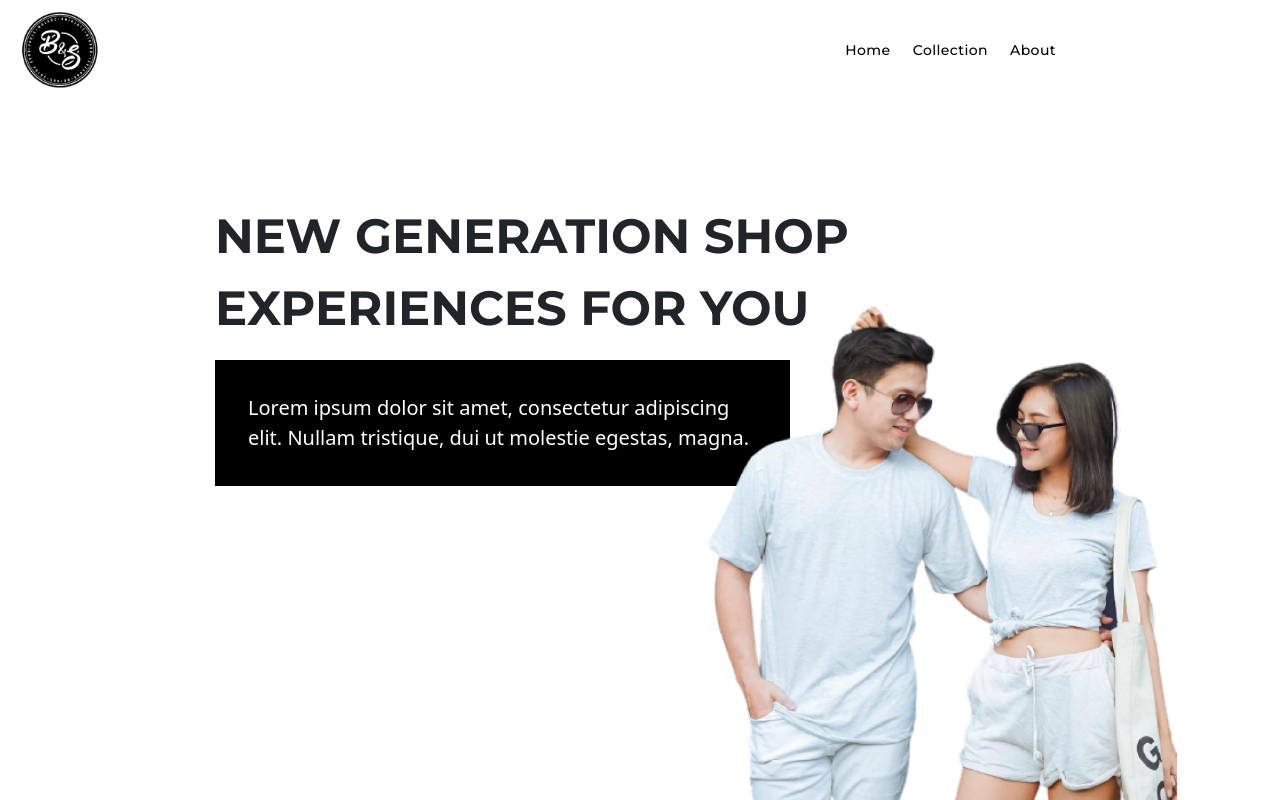
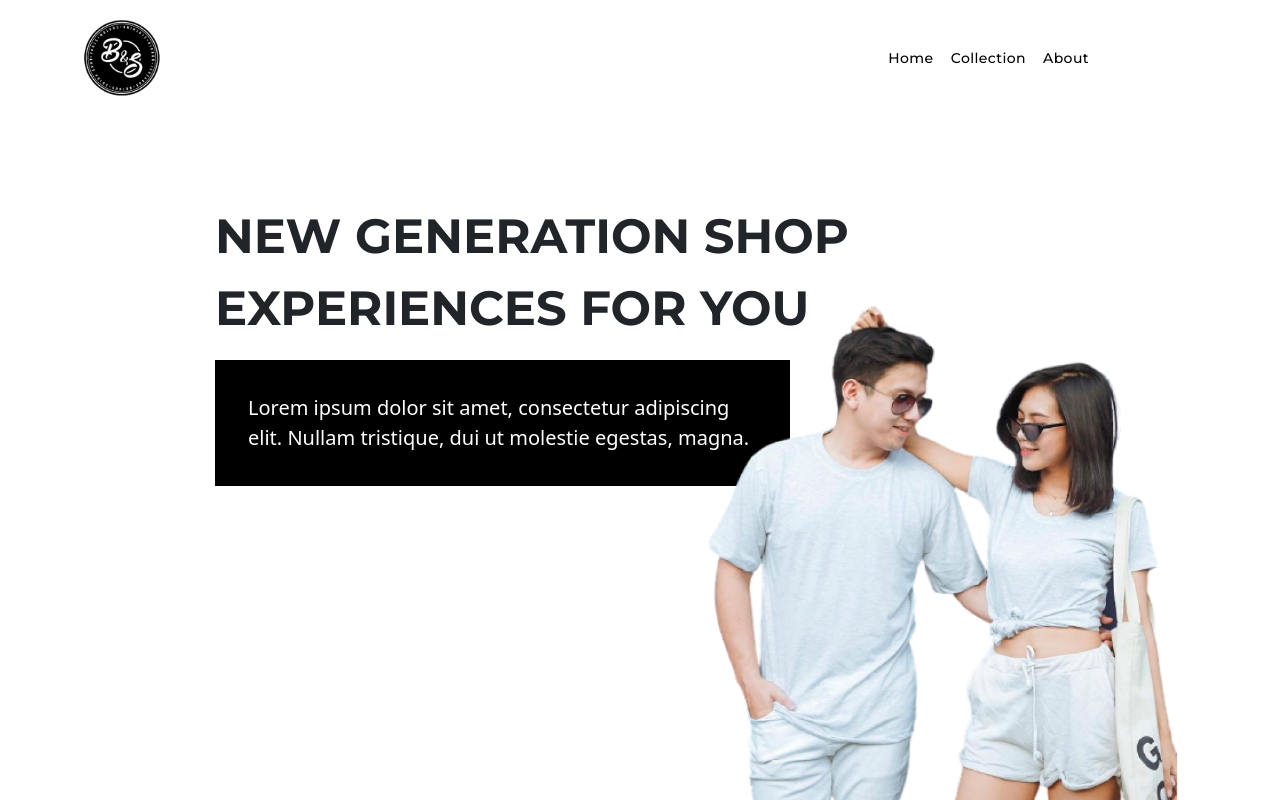
Before and after one commit to sintatrisnajayanti/mini-project_anak-agung-sinta-trisnajayanti, a React (Create React App) app: page / in a window 1280 px wide. Built offline with nearby package versions, Linux system fonts and the light colour scheme; the HTML template or start-up script is replaced by a standard one.

Commit message:
mulai responsive(navbar)

```diff
--- a/public/index.html
+++ b/public/index.html
@@ -30,7 +30,17 @@
       work correctly both with client-side routing and a non-root public URL.
       Learn how to configure a non-root public URL by running `npm run build`.
     -->
-    <title>Miniproject Sinta</title>
+    <script
+      src="https://cdn.jsdelivr.net/npm/@popperjs/core@2.10.2/dist/umd/popper.min.js"
+      integrity="sha384-7+zCNj/IqJ95wo16oMtfsKbZ9ccEh31eOz1HGyDuCQ6wgnyJNSYdrPa03rtR1zdB"
+      crossorigin="anonymous"
+    ></script>
+    <script
+      src="https://cdn.jsdelivr.net/npm/bootstrap@5.1.3/dist/js/bootstrap.min.js"
+      integrity="sha384-QJHtvGhmr9XOIpI6YVutG+2QOK9T+ZnN4kzFN1RtK3zEFEIsxhlmWl5/YESvpZ13"
+      crossorigin="anonymous"
+    ></script>
+    <title>BnSStore</title>
 
     <link rel="preconnect" href="https://fonts.googleapis.com" />
     <link rel="preconnect" href="https://fonts.gstatic.com" crossorigin />
--- a/src/Pages/Collection.js
+++ b/src/Pages/Collection.js
@@ -1,11 +1,11 @@
 import React from "react";
 import BodyCollection from "../component/body/BodyCollection";
-import Navbar from "../component/navbar/Navbar";
+import NavbarBootstrap from "../component/navbar/NavbarBootstrap";
 
 export default function Collection() {
   return (
     <div>
-      <Navbar></Navbar>
+      <NavbarBootstrap></NavbarBootstrap>
       <BodyCollection></BodyCollection>
     </div>
   );
--- a/src/Pages/Detail.js
+++ b/src/Pages/Detail.js
@@ -27,9 +27,10 @@ export default function Detail() {
         }
         clothes_detail(where: { clothers_id: { _eq: $id } }) {
           clothers_id
-          description
+          material
           id
           price
+          sizes
         }
       }
     `
@@ -82,7 +83,9 @@ export default function Detail() {
           <BodyDetail
             getData={handleGetData}
             clothesId={data.clothes_by_pk.id}
-            description={data.clothes_detail[0].description}
+            material={data.clothes_detail[0].material}
+            name={data.clothes_by_pk.name}
+            sizes={data.clothes_detail[0].sizes}
             comments={data.clothes_comment}
           ></BodyDetail>
         </Grid>
--- a/src/Pages/HomePage.js
+++ b/src/Pages/HomePage.js
@@ -1,11 +1,11 @@
 import React from "react";
 import BodyHome from "../component/body/BodyHome";
-import Navbar from "../component/navbar/Navbar";
+import NavbarBootstrap from "../component/navbar/NavbarBootstrap";
 
 export default function HomePage() {
   return (
     <div>
-      <Navbar></Navbar>
+      <NavbarBootstrap></NavbarBootstrap>
       <BodyHome></BodyHome>
     </div>
   );
--- a/src/component/body/BodyAbout.js
+++ b/src/component/body/BodyAbout.js
@@ -6,7 +6,7 @@ export default function BodyAbout() {
     <div
       style={{
         textAlign: "left",
-        top: "100px",
+        top: "150px",
         left: "200px",
         position: "absolute",
       }}
--- a/src/component/body/BodyDetail.js
+++ b/src/component/body/BodyDetail.js
@@ -5,8 +5,10 @@ import FormComment from "../card/FormComment";
 export default function BodyDetail({
   getData,
   clothesId,
-  description,
+  name,
+  material,
   comments,
+  sizes,
 }) {
   return (
     <div
@@ -24,7 +26,11 @@ export default function BodyDetail({
           padding: "5px",
         }}
       >
-        {description}
+        {name}
+        <br></br>
+        material: {material}
+        <br></br>
+        Ready stock size: {sizes}
       </p>
       <div style={{ overflow: "scroll", height: "70vh" }}>
         <FormComment getData={getData} clothesId={clothesId}></FormComment>
--- a/src/component/body/BodyHome.js
+++ b/src/component/body/BodyHome.js
@@ -1,23 +1,26 @@
+import { useMediaQuery } from "@mui/material";
 import { padding } from "@mui/system";
 import React from "react";
 
 export default function BodyHome() {
+  const versiHP = useMediaQuery("(max-width:600px)");
+
   return (
     <div>
       <div
         style={{
-          textAlign: "left",
-          top: "200px",
-          left: "215px",
-          position: "absolute",
+          textAlign: versiHP ? "center" : "left",
+          top: versiHP ? "100px" : "200px",
+          left: versiHP ? "" : "215px",
+          position: versiHP ? "relative" : "absolute",
         }}
       >
         <p
           style={{
             fontFamily: "montserrat",
-            fontSize: "48px",
+            fontSize: versiHP ? "30px" : "48px",
             fontWeight: "bold",
-            width: "677px",
+            width: versiHP ? "500px" : "677px",
           }}
         >
           NEW GENERATION SHOP EXPERIENCES FOR YOU
@@ -27,15 +30,15 @@ export default function BodyHome() {
             backgroundColor: "black",
             color: "white",
             padding: "33px",
-            fontSize: "20px",
-            width: "575px",
+            fontSize: versiHP ? "14px" : "20px",
+            width: versiHP ? "450px" : "575px",
           }}
         >
           Lorem ipsum dolor sit amet, consectetur adipiscing elit. Nullam
           tristique, dui ut molestie egestas, magna.
         </p>
       </div>
-
+      {!versiHP && (
         <img
           src="/asset/homebody1.png"
           alt="gambar"
@@ -47,6 +50,7 @@ export default function BodyHome() {
             bottom: "0px",
           }}
         ></img>
+      )}
     </div>
   );
 }
--- a/src/component/navbar/Navbar.js
+++ /dev/null
@@ -1,68 +0,0 @@
-import { Button, Grid } from "@mui/material";
-import React from "react";
-
-export default function Navbar() {
-  const currentURL = window.location.href;
-  console.log(currentURL);
-
-  const navbarButton = [
-    { text: "Home", link: "/" },
-    { text: "Collection", link: "/collection" },
-    { text: "About", link: "/about" },
-  ];
-  return (
-    <div>
-      {/* ibu dari kotak yang akan di buat dimana ibu = container, dimana jika ga dibuat ibu,
-        nanti semuanya jadi satu, gabisa dipisah kayak div.
-        btw ini pakek MUI (framework) */}
-      <Grid container>
-        {/* salah satu anak-nya (biar bisa dipisah antar anak kayak sekarang di sebelah kiri dia sendiri
-            daripada anak lainnya yaitu menu lain)*/}
-        {/* pl itu padding left, ada karena install MUI */}
-        <Grid item xs pl="20px">
-          <a href="/">
-            <img src="/asset/logo/logo.png" alt="logo" height="100px"></img>
-          </a>
-        </Grid>
-        {/* anak yang juga menjadi ibuk dari anak-nya , makanya item + container */}
-        {/* justify content yaitu ngatur vertical-nya, kalo di end berarti full kanan, alignitem= ngatur secara vertical  */}
-        {/* pr sama kayak pl cuman sekarang di right */}
-        {/* spacing = space */}
-        <Grid
-          item
-          container
-          xs
-          pr="215px"
-          spacing="5"
-          justifyContent="flex-end"
-          alignItems="center"
-        >
-          {/* map itu kayak array yang nampilin setiap data yang ada, yang ini ngambil di navbarButton yang diatas
-                dimana di setiap {} itu ngambil satu nama-nya item kayak yang habis map, jadi setiap item = {}
-                di item ada text maupun link yang bisa diambil
-            */}
-          {navbarButton.map((item) => (
-            <Grid item>
-              <Button
-                style={{
-                  textTransform: "none",
-                  fontFamily: "montserrat",
-                  top: "auto",
-                  position: "relative",
-                  color:
-                    currentURL === "http://localhost:3000" + item.link
-                      ? "gray"
-                      : "black",
-                  //   jika URL sekarang sama kayak url yang ada di item.link maka jadi gray, jika tidak hitem
-                }}
-                href={item.link}
-              >
-                {item.text}
-              </Button>
-            </Grid>
-          ))}
-        </Grid>
-      </Grid>
-    </div>
-  );
-}
--- /dev/null
+++ b/src/component/navbar/NavbarBootstrap.js
@@ -0,0 +1,83 @@
+import { Button } from "@mui/material";
+import React from "react";
+import { Container, Nav, Navbar } from "react-bootstrap";
+
+export default function NavbarBootstrap() {
+  const currentURL = window.location.href;
+  console.log(currentURL);
+
+  return (
+    <div>
+      <Navbar collapseOnSelect expand="lg" bg="white" color="black">
+        <Container>
+          <a href="/">
+            <img
+              style={{ paddingLeft: "0px" }}
+              src="/asset/logo/logo.png"
+              alt="logo"
+              height="100px"
+            ></img>
+          </a>
+          <Navbar.Toggle aria-controls="responsive-navbar-nav" />
+          <Navbar.Collapse id="responsive-navbar-nav">
+            <Nav className="me-auto"></Nav>
+            <Nav
+              style={{
+                fontSize: "14px",
+                fontFamily: "montserrat",
+                fontWeight: 700,
+                textTransform: "none",
+                paddingRight: "100px",
+              }}
+            >
+              <Button
+                style={{
+                  textTransform: "none",
+                  fontFamily: "montserrat",
+                  top: "auto",
+                  position: "relative",
+                  color:
+                    currentURL === "http://localhost:3000/" ? "gray" : "black",
+                }}
+                href="/"
+              >
+                Home
+              </Button>
+
+              <Button
+                style={{
+                  textTransform: "none",
+                  fontFamily: "montserrat",
+                  top: "auto",
+                  position: "relative",
+                  color:
+                    currentURL === "http://localhost:3000/collection"
+                      ? "gray"
+                      : "black",
+                }}
+                href="/collection"
+              >
+                Collection
+              </Button>
+              <Button
+                style={{
+                  textTransform: "none",
+                  fontFamily: "montserrat",
+                  top: "auto",
+                  position: "relative",
+                  color:
+                    currentURL === "http://localhost:3000/about"
+                      ? "gray"
+                      : "black",
+                }}
+                href="/about"
+              >
+                About
+              </Button>
+            </Nav>
+          </Navbar.Collapse>
+        </Container>
+      </Navbar>
+    </div>
+  );
+}
--- a/src/component/navbar/NavbarDetail.js
+++ b/src/component/navbar/NavbarDetail.js
@@ -15,8 +15,9 @@ export default function NavbarDetail() {
           <p
             style={{
               fontFamily: "montserrat",
-              fontSize: "36px",
+              fontSize: "20px",
               fontWeight: "bold",
+              marginTop: "35px",
             }}
           >
             BnsStore
```
Lines whose indentation alone changed are shown as unchanged.
